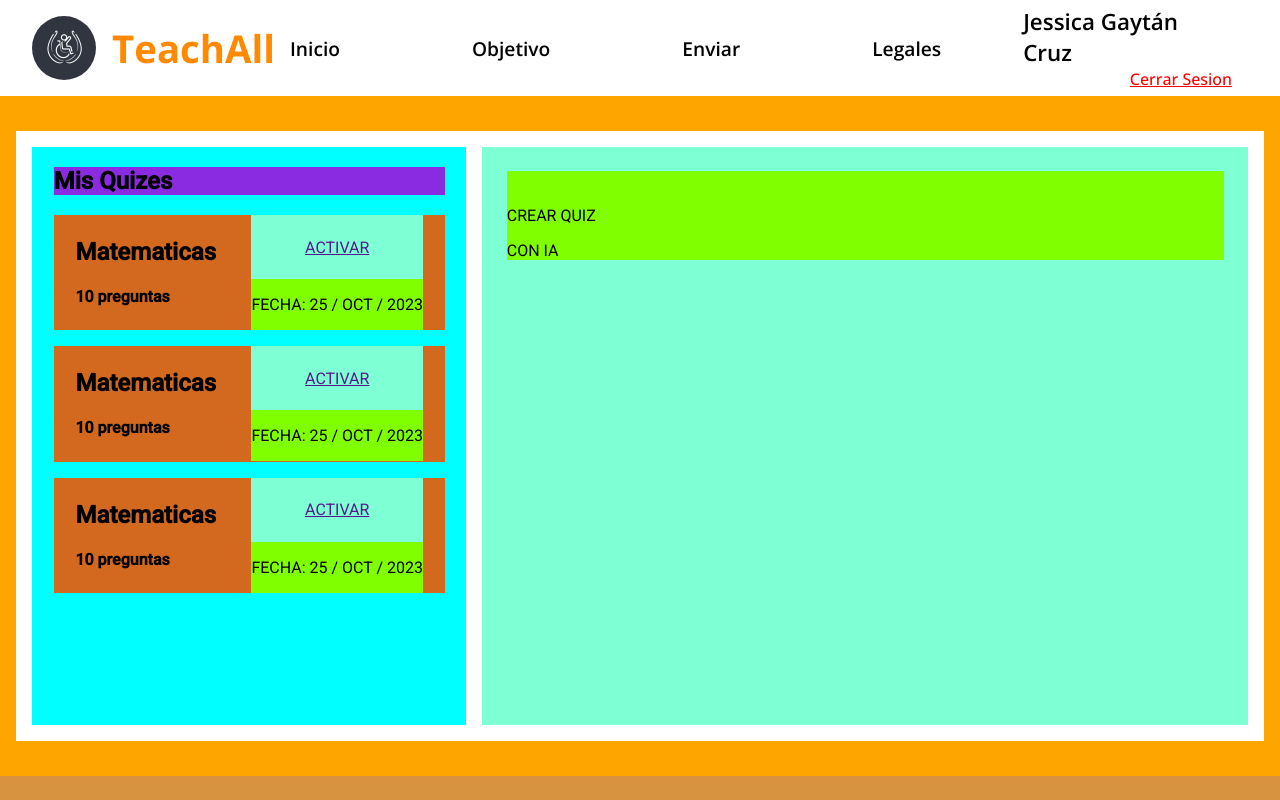
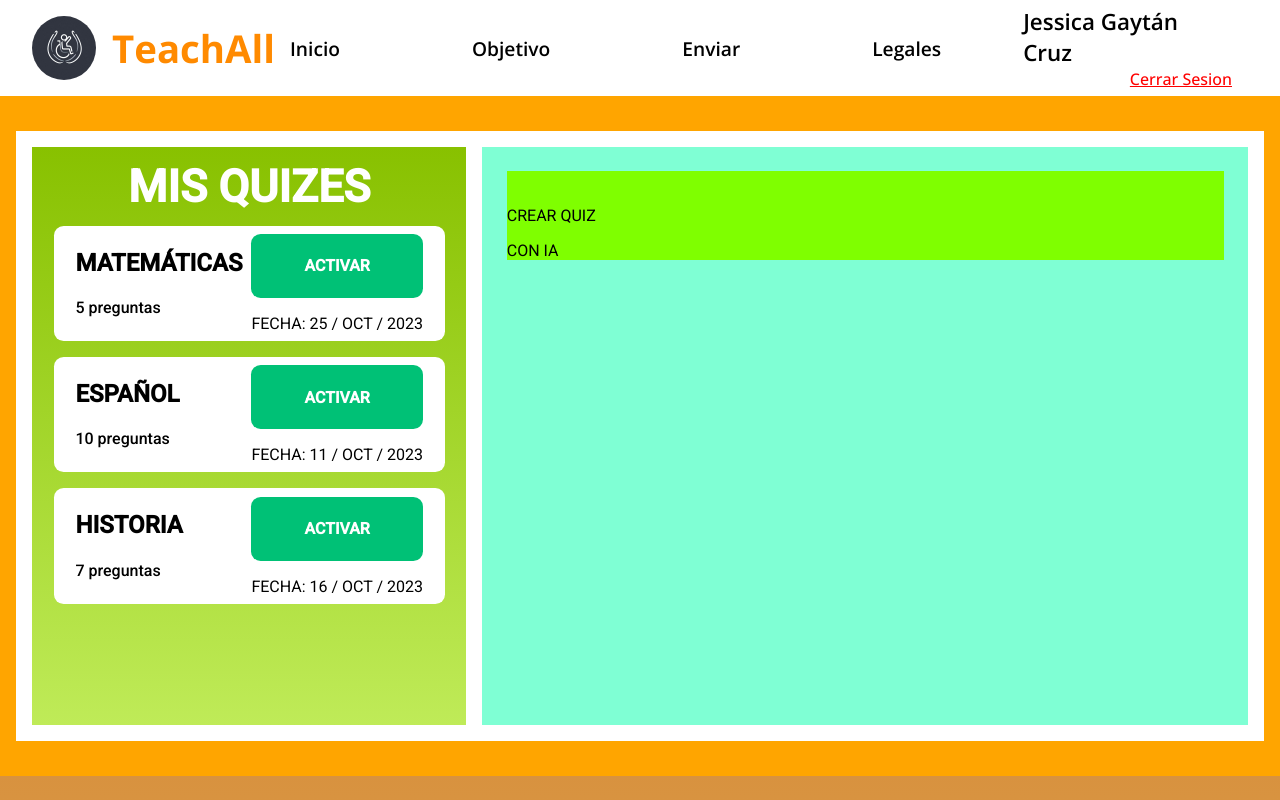
Before and after one commit to Arodiluna/hackaton, an Angular app: page /maestro/dashboard in a window 1280 px wide. Shown: the top 800 px of the page. Built offline with nearby package versions, Linux system fonts and the light colour scheme; grey boxes are pictures that could not be loaded.

Commit message:
Modificacion lado izquierdo maestro dashboard
Se modifico el  panel del historial de quizes :color y tamaño de los botones, la fuente, fecha

```diff
--- a/src/app/pages/dashboard/dashboard.component.html
+++ b/src/app/pages/dashboard/dashboard.component.html
@@ -2,11 +2,11 @@
     <section class="bloq-principal">
 
         <section class="sec-1">
-            <h2 class="titulo-quiz">Mis Quizes</h2>
+            <h2 class="titulo-quiz">MIS QUIZES</h2>
             <div class="mi-quiz">
                 <div class="quiz">
-                    <h2>Matematicas</h2>
-                    <h4>10 preguntas</h4>
+                    <h2>MATEMÁTICAS</h2>
+                    <h4>5 preguntas</h4>
                 </div>
                 <div class="info-extra">
                     <div class="caja-activar">
@@ -17,26 +17,26 @@
             </div>
             <div class="mi-quiz">
                 <div class="quiz">
-                    <h2>Matematicas</h2>
+                    <h2>ESPAÑOL</h2>
                     <h4>10 preguntas</h4>
                 </div>
                 <div class="info-extra">
                     <div class="caja-activar">
                         <a href="">ACTIVAR</a>
                     </div>
-                    <p>FECHA: 25 / OCT / 2023 </p>
+                    <p>FECHA: 11 / OCT / 2023 </p>
                 </div>
             </div>
             <div class="mi-quiz">
                 <div class="quiz">
-                    <h2>Matematicas</h2>
-                    <h4>10 preguntas</h4>
+                    <h2>HISTORIA</h2>
+                    <h4>7 preguntas</h4>
                 </div>
                 <div class="info-extra">
                     <div class="caja-activar">
                         <a href="">ACTIVAR</a>
                     </div>
-                    <p>FECHA: 25 / OCT / 2023 </p>
+                    <p>FECHA: 16 / OCT / 2023 </p>
                 </div>
             </div>
 
--- a/src/app/pages/dashboard/dashboard.component.scss
+++ b/src/app/pages/dashboard/dashboard.component.scss
@@ -17,47 +17,67 @@ main{
 
 .sec-1{
     height: 100%;
-    background-color: aqua;
+    background: linear-gradient(to bottom, #88C100, #bfeb58);
     width: 40%;
     display: flex;
     flex-direction: column;
     align-items: center;
+
 }
 
 .sec-1 .titulo-quiz{
-    background-color: blueviolet;
+
     width: 90%;
+    text-align: center;
+    color: white;
+    font-size: 2.8rem;
+    margin: .8rem;
 }
+
 
 .mi-quiz{
     padding: 5%;
     width: 80%;
     height: 4.5rem;
-    background-color: chocolate;
+    background-color: white;
     display: flex;
     justify-content: space-between;
     align-items: center;
     margin-bottom: 1rem;
+    border-radius: .6rem;
+
+}
+
+.quiz h4{
+    font-weight: 500;
 }
 
 .info-extra{
-    background-color: chartreuse;
+
     display: flex;
     flex-direction: column;
     align-items: flex-end;
+    padding-top: 1rem;
+
 }
 
 .caja-activar{
 
-    background-color: aquamarine;
+    background-color: #00c176;
     display: flex;
     justify-content: center;
     align-items: center;
     align-self: center;
     height: 4rem;
     width: 100%;
+    border-radius: .6rem;
+    font-weight: 700;
 }
 
+.caja-activar a{
+    text-decoration: none;
+    color: white;
+}
 .sec-2{
     width: 66%;
     background-color: aquamarine;
```
